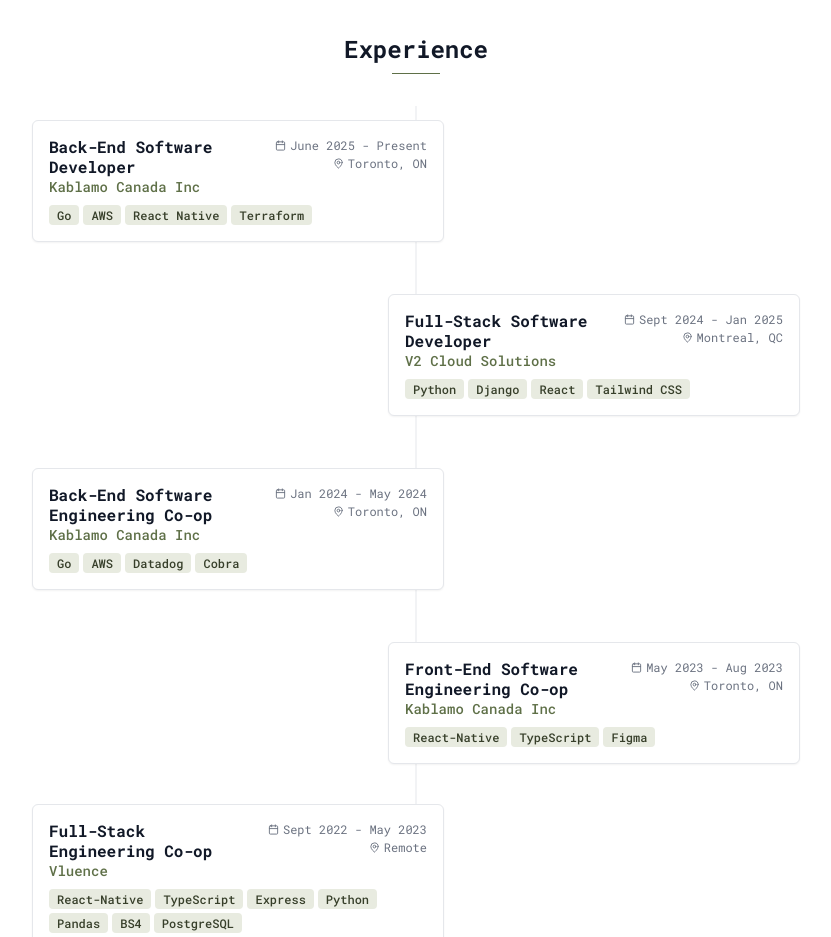
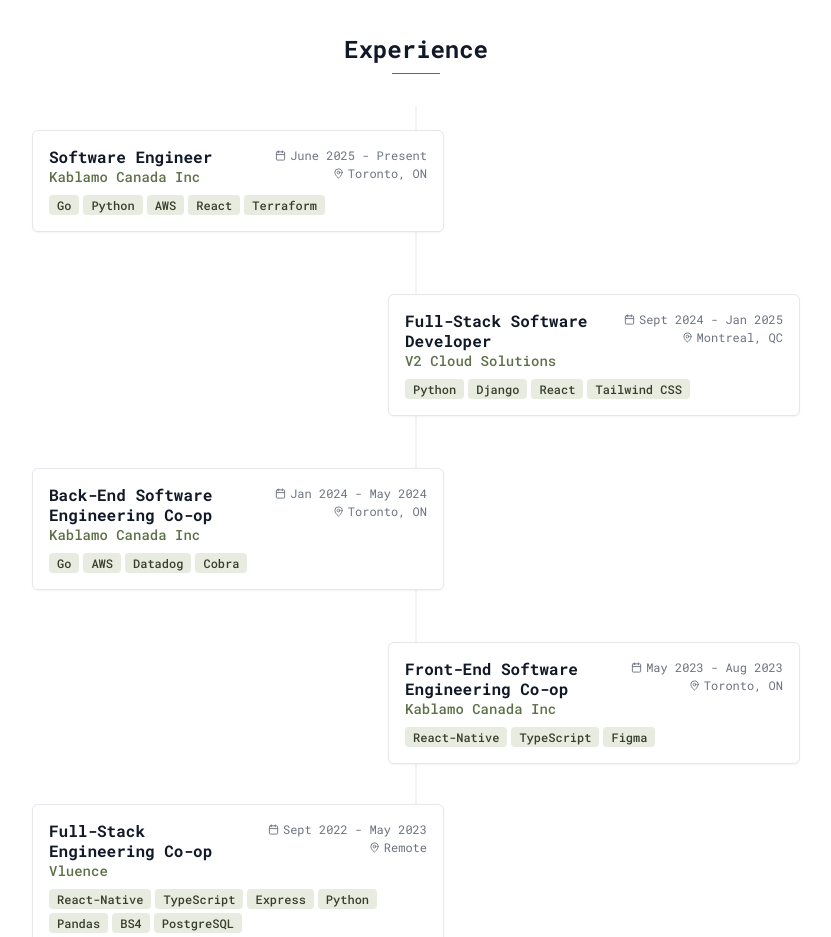
Before and after one commit to cmhrabi/cmhrabi.github.io, a React (Vite) app: page / in a window 1280 px wide. Shown: the part 1260-2197 px from the top of the page, without its empty margins (224-1055 px from the left). Built offline with nearby package versions, Linux system fonts and the light colour scheme.

Commit message:
Update most recent experience

```diff
--- a/src/data/portfolio.ts
+++ b/src/data/portfolio.ts
@@ -21,7 +21,7 @@
 export const experience = [
   {
     id: 1,
-    title: "Back-End Software Developer",
+    title: "Software Engineer",
     company: "Kablamo Canada Inc",
     location: "Toronto, ON",
     period: "June 2025 - Present",
@@ -29,7 +29,7 @@
       "Developed backend microservices using Go and AWS to manage requests for a Fin-tech Mobile Application",
       "Improved domain model for the product fulfillment service to support new features and improve scalability"
     ],
-    technologies: ["Go", "AWS", "React Native", "Terraform"]
+    technologies: ["Go", "Python", "AWS", "React", "Terraform"]
   },
   {
     id: 2,
```
